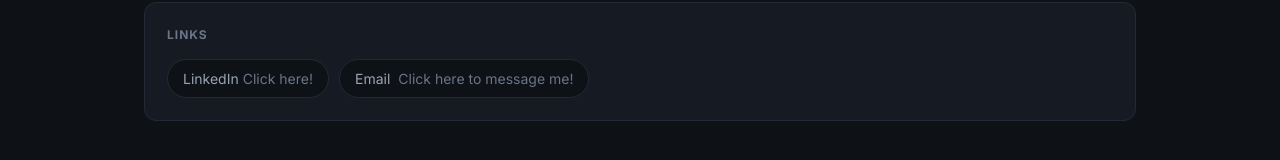
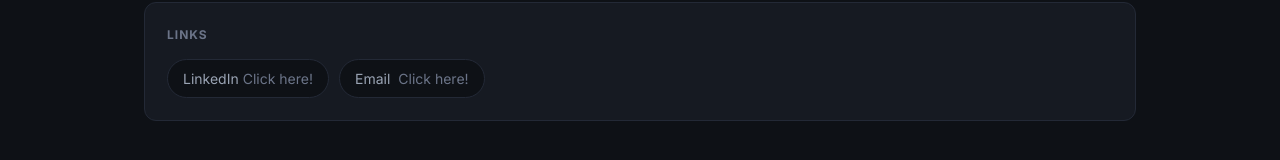
Before and after one commit to masonsSecurity/masonssecurity.github.io, a plain HTML site: page index.html in a window 1280 px wide. Shown: the part 1233-1393 px from the top of the page. Drawn offline with Linux system fonts and the light colour scheme.

Commit message:
index.html

```diff
--- a/index.html
+++ b/index.html
@@ -201,7 +201,7 @@
       <h3>Links</h3>
       <div class="bubbles">
         <a class="bubble" href="https://www.linkedin.com/in/masontpham" target="_blank" rel="noopener">LinkedIn<span>Click here!</span></a>
-        <a class="bubble" href="mailto:tmasonpham@gmail.com?subject=Hello%20Mason">Email <span>Click here to message me!</span></a>
+        <a class="bubble" href="mailto:tmasonpham@gmail.com">Email <span>Click here!</span></a>
       </div>
     </div>
   </section>
```
